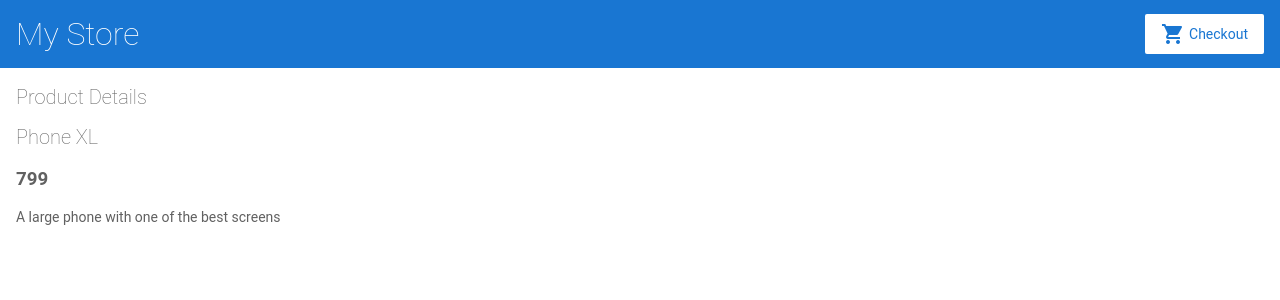
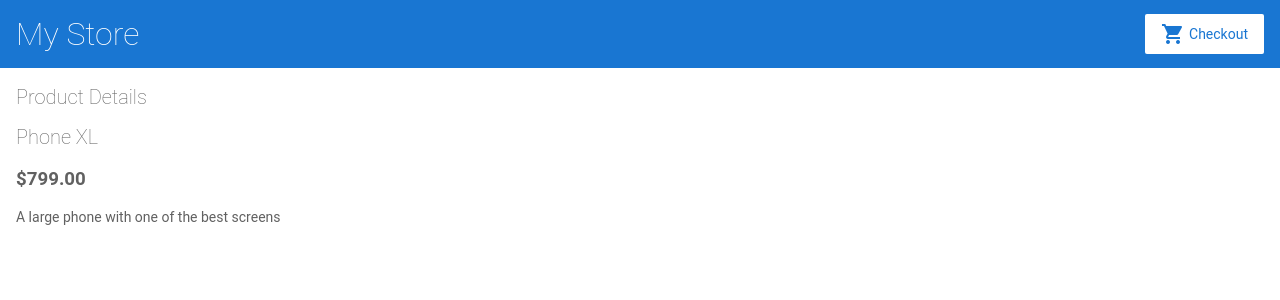
Before and after one commit to dannypc1628/angular-5r8rju, an Angular app: page /products/0 in a window 1280 px wide. Shown: the top 300 px of the page. Built offline with nearby package versions, Linux system fonts and the light colour scheme.

Commit message:
product-details price 使用 currency Pipe

```diff
--- a/src/app/product-details/product-details.component.html
+++ b/src/app/product-details/product-details.component.html
@@ -2,6 +2,6 @@
 
 <div *ngIf="product">
   <h2>{{product.name}}</h2>
-  <h3>{{product.price}}</h3>
+  <h3>{{product.price  | currency }}</h3>
   <p>{{product.description}}</p>
 </div>
```
